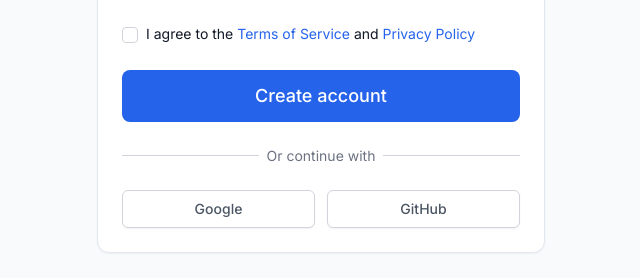
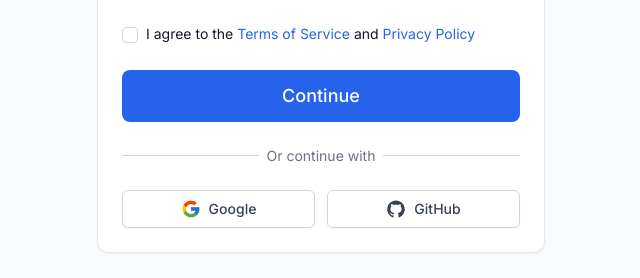
Before and after one commit to Rohan1664/webform, a React (Create React App) app in the folder frontend/: page /register in a window 1280 px wide. Shown: the part 618-896 px from the top of the page, without its empty margins (319-959 px from the left). Built offline with nearby package versions, Linux system fonts and the light colour scheme; no server answers.

Commit message:
feat: implement OTP verification step in registration process; add OAuth login options with icons

```diff
--- a/frontend/src/components/auth/Login.jsx
+++ b/frontend/src/components/auth/Login.jsx
@@ -2,6 +2,8 @@ import React, { useState } from 'react';
 import { Link, useNavigate, useLocation } from 'react-router-dom';
 import { useAuth } from '../../context/AuthContext';
 import { FaEnvelope, FaLock, FaExclamationCircle, FaEye, FaEyeSlash } from 'react-icons/fa';
+import { FcGoogle } from 'react-icons/fc';
+import { AiFillGithub } from 'react-icons/ai';
 import Input from '../common/Input';
 import Button from '../common/Button';
 import Loader from '../common/Loader';
@@ -256,20 +258,22 @@ const Login = () => {
                 </div>
               </div>
 
-              {/* OAuth Buttons */}
+              {/* OAuth Buttons with Logos */}
               <div className="mt-6 grid grid-cols-1 sm:grid-cols-2 gap-3">
                 <button
                   type="button"
                   onClick={handleGoogleLogin}
-                  className="w-full inline-flex justify-center py-2 px-4 border border-gray-300 rounded-md shadow-sm bg-white text-sm font-medium text-gray-600 hover:bg-gray-50 transition"
+                  className="w-full inline-flex items-center justify-center gap-2 py-2 px-4 border border-gray-300 rounded-md shadow-sm bg-white text-sm font-medium text-gray-700 hover:bg-gray-50 transition"
                 >
+                  <FcGoogle className="h-5 w-5" />
                   Google
                 </button>
                 <button
                   type="button"
                   onClick={handleGitHubLogin}
-                  className="w-full inline-flex justify-center py-2 px-4 border border-gray-300 rounded-md shadow-sm bg-white text-sm font-medium text-gray-600 hover:bg-gray-50 transition"
+                  className="w-full inline-flex items-center justify-center gap-2 py-2 px-4 border border-gray-300 rounded-md shadow-sm bg-white text-sm font-medium text-gray-700 hover:bg-gray-50 transition"
                 >
+                  <AiFillGithub className="h-5 w-5 text-gray-900" />
                   GitHub
                 </button>
               </div>
--- a/frontend/src/components/auth/Register.jsx
+++ b/frontend/src/components/auth/Register.jsx
@@ -1,13 +1,20 @@
 import React, { useState } from 'react';
-import { Link, useNavigate } from 'react-router-dom';
-import { useAuth } from '../../context/AuthContext';
+import { Link } from 'react-router-dom';
+// Remove useAuth since it's not used
+// import { useAuth } from '../../context/AuthContext';
 import { FaUser, FaEnvelope, FaLock, FaEye, FaEyeSlash } from 'react-icons/fa';
+import { FcGoogle } from 'react-icons/fc';
+import { AiFillGithub } from 'react-icons/ai';
 import Input from '../common/Input';
 import Button from '../common/Button';
 import Loader from '../common/Loader';
+import OTPVerification from './OTPVerification';
 import { validateEmail, validatePassword } from '../../utils/validators';
+import { otpAPI } from '../../api/otp.api';
+import toast from 'react-hot-toast';
 
 const Register = () => {
+  const [step, setStep] = useState('register'); // 'register' or 'verify'
   const [formData, setFormData] = useState({
     firstName: '',
     lastName: '',
@@ -19,9 +26,6 @@ const Register = () => {
   const [isLoading, setIsLoading] = useState(false);
   const [showPassword, setShowPassword] = useState(false);
   const [showConfirmPassword, setShowConfirmPassword] = useState(false);
-
-  const { register } = useAuth();
-  const navigate = useNavigate();
 
   const handleChange = (e) => {
     const { name, value } = e.target;
@@ -77,7 +81,7 @@ const Register = () => {
     return newErrors;
   };
 
-  const handleSubmit = async (e) => {
+  const handleSendOTP = async (e) => {
     e.preventDefault();
 
     const validationErrors = validateForm();
@@ -96,25 +100,42 @@ const Register = () => {
         password: formData.password,
       };
 
-      const result = await register(userData);
-      if (result.success) {
-        navigate('/');
-      }
+      await otpAPI.sendOTP(userData);
+      setStep('verify');
+      toast.success('OTP sent to your email!');
     } catch (error) {
-      console.error('Registration error:', error);
+      console.error('Send OTP error:', error);
+      toast.error(error.response?.data?.message || 'Failed to send OTP');
     } finally {
       setIsLoading(false);
     }
   };
 
-  const togglePasswordVisibility = () => {
-    setShowPassword(!showPassword);
+  const handleBackToRegister = () => {
+    setStep('register');
   };
 
-  const toggleConfirmPasswordVisibility = () => {
-    setShowConfirmPassword(!showConfirmPassword);
+  const handleGoogleLogin = () => {
+    const backendUrl = (process.env.REACT_APP_API_URL || 'http://localhost:5000/api').replace('/api', '');
+    window.location.href = `${backendUrl}/api/auth/google`;
   };
 
+  const handleGitHubLogin = () => {
+    const backendUrl = (process.env.REACT_APP_API_URL || 'http://localhost:5000/api').replace('/api', '');
+    window.location.href = `${backendUrl}/api/auth/github`;
+  };
+
+  // If in verification step, show OTP component
+  if (step === 'verify') {
+    return (
+      <OTPVerification
+        userData={{ email: formData.email }}
+        onBack={handleBackToRegister}
+      />
+    );
+  }
+
+  // Registration form
   return (
     <div className="min-h-screen flex items-center justify-center bg-gray-50 px-4 py-8 sm:py-12 sm:px-6 lg:px-8">
       <div className="w-full max-w-sm sm:max-w-md space-y-6 sm:space-y-8">
@@ -136,7 +157,7 @@ const Register = () => {
         <div className="card w-full">
           <div className="card-body p-5 sm:p-6">
 
-            <form className="space-y-5 sm:space-y-6" onSubmit={handleSubmit}>
+            <form className="space-y-5 sm:space-y-6" onSubmit={handleSendOTP}>
 
               {/* Name Fields */}
               <div className="grid grid-cols-1 sm:grid-cols-2 gap-4">
@@ -197,7 +218,7 @@ const Register = () => {
                 />
                 <button
                   type="button"
-                  onClick={togglePasswordVisibility}
+                  onClick={() => setShowPassword(!showPassword)}
                   className="absolute right-3 top-[38px] text-gray-500 hover:text-gray-700 focus:outline-none"
                   tabIndex="-1"
                 >
@@ -221,7 +242,7 @@ const Register = () => {
                 />
                 <button
                   type="button"
-                  onClick={toggleConfirmPasswordVisibility}
+                  onClick={() => setShowConfirmPassword(!showConfirmPassword)}
                   className="absolute right-3 top-[38px] text-gray-500 hover:text-gray-700 focus:outline-none"
                   tabIndex="-1"
                 >
@@ -257,17 +278,17 @@ const Register = () => {
                 loading={isLoading}
                 className="w-full"
               >
-                Create account
+                Continue
               </Button>
 
               {isLoading && (
                 <div className="text-center">
-                  <Loader size="sm" text="Creating account..." />
+                  <Loader size="sm" text="Sending OTP..." />
                 </div>
               )}
             </form>
 
-            {/* OAuth Section */}
+            {/* Divider */}
             <div className="mt-6">
               <div className="relative">
                 <div className="absolute inset-0 flex items-center">
@@ -280,25 +301,22 @@ const Register = () => {
                 </div>
               </div>
 
+              {/* OAuth Buttons */}
               <div className="mt-6 grid grid-cols-1 sm:grid-cols-2 gap-3">
                 <button
                   type="button"
-                  onClick={() => {
-                    const backendUrl = (process.env.REACT_APP_API_URL || 'http://localhost:5000/api').replace('/api', '');
-                    window.location.href = `${backendUrl}/api/auth/google`;
-                  }}
-                  className="w-full inline-flex justify-center py-2 px-4 border border-gray-300 rounded-md shadow-sm bg-white text-sm font-medium text-gray-600 hover:bg-gray-50 transition"
+                  onClick={handleGoogleLogin}
+                  className="w-full inline-flex items-center justify-center gap-2 py-2 px-4 border border-gray-300 rounded-md shadow-sm bg-white text-sm font-medium text-gray-700 hover:bg-gray-50 transition"
                 >
+                  <FcGoogle className="h-5 w-5" />
                   Google
                 </button>
                 <button
                   type="button"
-                  onClick={() => {
-                    const backendUrl = (process.env.REACT_APP_API_URL || 'http://localhost:5000/api').replace('/api', '');
-                    window.location.href = `${backendUrl}/api/auth/github`;
-                  }}
-                  className="w-full inline-flex justify-center py-2 px-4 border border-gray-300 rounded-md shadow-sm bg-white text-sm font-medium text-gray-600 hover:bg-gray-50 transition"
+                  onClick={handleGitHubLogin}
+                  className="w-full inline-flex items-center justify-center gap-2 py-2 px-4 border border-gray-300 rounded-md shadow-sm bg-white text-sm font-medium text-gray-700 hover:bg-gray-50 transition"
                 >
+                  <AiFillGithub className="h-5 w-5" />
                   GitHub
                 </button>
               </div>
```
